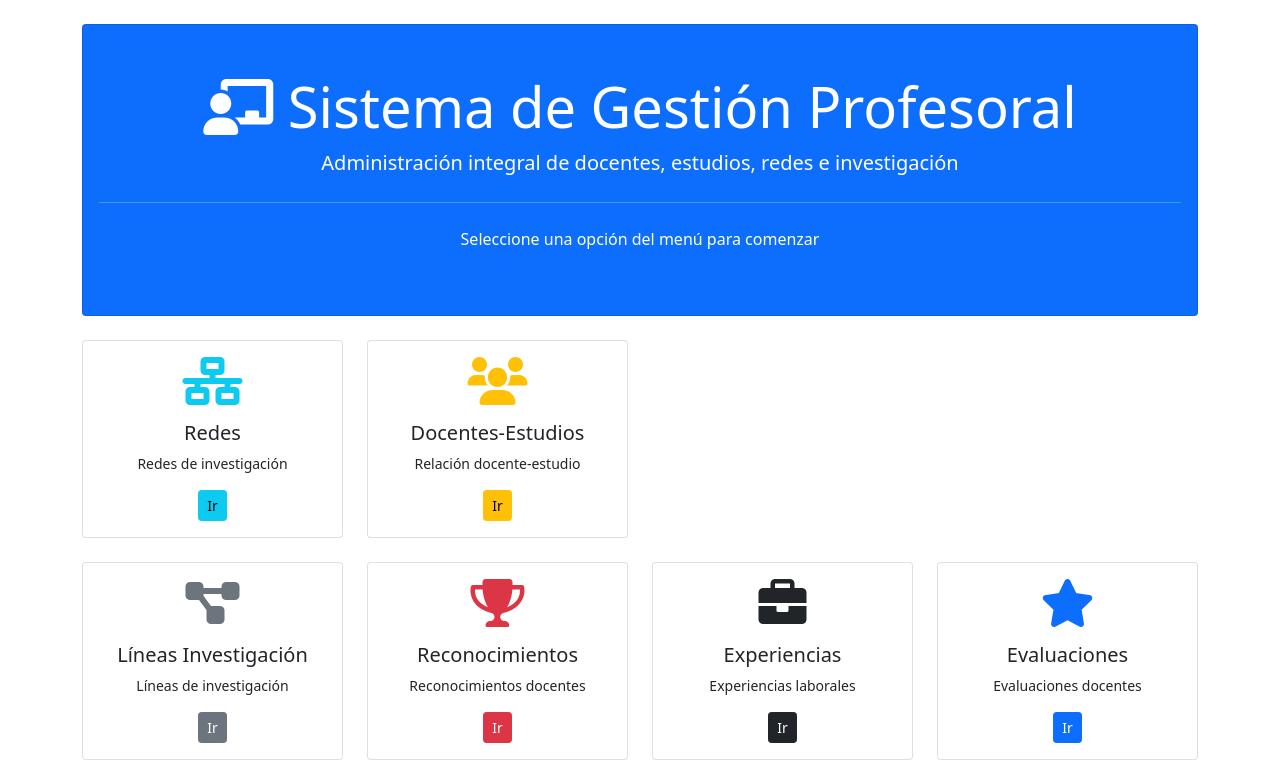
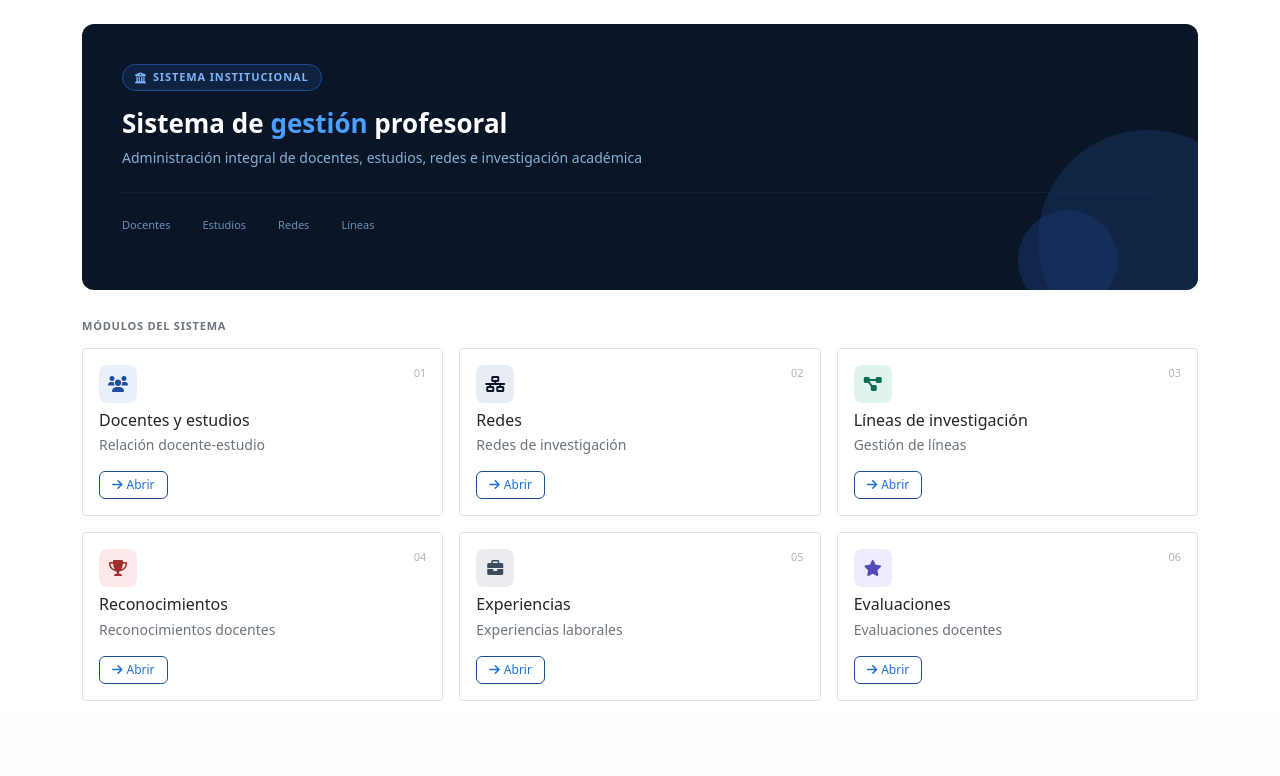
Before and after one commit to angelaroldan090-hub/construcciongestionprofesoral, a Python web app: template templates/pages/home.html in a window 1280 px wide. Shown: the part 88-864 px from the top of the page. After the commit the page ends 789 px from the top, so only its background shows below. Run offline with Jinja, Linux system fonts and the light colour scheme; the template is opened without the code that fills it, so the values that code supplies are empty.

Commit message:
feat: edición menú

```diff
--- a/templates/pages/home.html
+++ b/templates/pages/home.html
@@ -1,85 +1,114 @@
 {% extends "layout/base.html" %}
+{% block title %}Inicio{% endblock %}
+{% block content %}
+<style>
+.u-hero{background:#0a1628;border-radius:12px;padding:2.5rem;margin-bottom:1.75rem;position:relative;overflow:hidden}
+.u-hero::after{content:'';position:absolute;right:-60px;bottom:-60px;width:220px;height:220px;border-radius:50%;background:#1a3a6e;opacity:.4}
+.u-hero::before{content:'';position:absolute;right:80px;bottom:-20px;width:100px;height:100px;border-radius:50%;background:#1e4d99;opacity:.3}
+.u-badge{display:inline-flex;align-items:center;gap:6px;font-size:11px;font-weight:600;color:#7eb3f5;letter-spacing:.08em;text-transform:uppercase;background:#0f2340;border:1px solid #1e4d99;border-radius:20px;padding:4px 12px;margin-bottom:1rem}
+.u-title{font-size:26px;font-weight:600;color:#fff;line-height:1.25;margin-bottom:.5rem;position:relative;z-index:1}
+.u-title span{color:#4d9fff}
+.u-sub{font-size:14px;color:#8aafd4;margin-bottom:1.5rem;position:relative;z-index:1}
+.u-divider{border:none;border-top:1px solid #1e3a5f;margin-bottom:1.5rem}
+.u-stats{display:flex;gap:2rem;position:relative;z-index:1}
+.u-stat-val{font-size:20px;font-weight:600;color:#fff}
+.u-stat-lbl{font-size:11px;color:#6a90b8}
+.slabel{font-size:11px;font-weight:600;letter-spacing:.07em;text-transform:uppercase;color:#6c757d;margin-bottom:14px}
+.mcard{transition:border-color .15s}
+.mcard:hover{border-color:#1e4d99 !important}
+.mcard-icon{width:38px;height:38px;border-radius:8px;display:flex;align-items:center;justify-content:center;font-size:16px}
+.mcard-num{font-size:11px;color:#adb5bd;font-weight:500}
+.mcard-btn{font-size:12px;padding:4px 12px;border:1px solid #1e4d99;color:#1e6fd4;background:transparent;border-radius:6px;text-decoration:none;display:inline-flex;align-items:center;gap:4px}
+.mcard-btn:hover{background:#e8f0fc;color:#1e4d99}
+</style>
 
-{% block title %}Inicio{% endblock %}
-
-{% block content %}
-<div class="row">
-    <div class="col-12">
-        <div class="card bg-primary text-white">
-            <div class="card-body text-center py-5">
-                <h1 class="display-4">
-                    <i class="fas fa-chalkboard-user"></i> Sistema de Gestión Profesoral
-                </h1>
-                <p class="lead">Administración integral de docentes, estudios, redes e investigación</p>
-                <hr class="my-4 bg-light">
-                <p>Seleccione una opción del menú para comenzar</p>
-            </div>
-        </div>
+<div class="u-hero">
+    <div class="u-badge"><i class="fas fa-university"></i> Sistema institucional</div>
+    <h4 class="u-title">Sistema de <span>gestión</span> profesoral</h4>
+    <p class="u-sub">Administración integral de docentes, estudios, redes e investigación académica</p>
+    <hr class="u-divider">
+    <div class="u-stats">
+        <div><p class="u-stat-lbl">Docentes</p></div>
+        <div><p class="u-stat-lbl">Estudios</p></div>
+        <div><p class="u-stat-lbl">Redes</p></div>
+        <div><p class="u-stat-lbl">Líneas</p></div>
     </div>
 </div>
 
-<div class="row mt-4">
-    <div class="col-md-3 mb-3">
-        <div class="card text-center h-100">
-            <div class="card-body">
-                <i class="fas fa-network-wired fa-3x text-info mb-3"></i>
-                <h5 class="card-title">Redes</h5>
-                <p class="card-text small">Redes de investigación</p>
-                <a href="{{ url_for('red.listar') }}" class="btn btn-info btn-sm">Ir</a>
+<p class="slabel">Módulos del sistema</p>
+<div class="row row-cols-2 row-cols-md-3 g-3">
+
+    <div class="col"><div class="card h-100 border mcard">
+        <div class="card-body">
+            <div class="d-flex justify-content-between align-items-start mb-2">
+                <div class="mcard-icon" style="background:#e8f0fc;color:#1e4d99"><i class="fas fa-users"></i></div>
+                <span class="mcard-num">01</span>
             </div>
+            <h6 class="fw-semibold mb-1">Docentes y estudios</h6>
+            <p class="text-muted small mb-3">Relación docente-estudio</p>
+            <a href="{{ url_for('docentes_estudios.listar') }}" class="mcard-btn"><i class="fas fa-arrow-right"></i> Abrir</a>
         </div>
-    </div>
-    <div class="col-md-3 mb-3">
-        <div class="card text-center h-100">
-            <div class="card-body">
-                <i class="fas fa-users fa-3x text-warning mb-3"></i>
-                <h5 class="card-title">Docentes-Estudios</h5>
-                <p class="card-text small">Relación docente-estudio</p>
-                <a href="{{ url_for('docentes_estudios.listar') }}" class="btn btn-warning btn-sm">Ir</a>
+    </div></div>
+
+    <div class="col"><div class="card h-100 border mcard">
+        <div class="card-body">
+            <div class="d-flex justify-content-between align-items-start mb-2">
+                <div class="mcard-icon" style="background:#e8edf5;color:#0a1628"><i class="fas fa-network-wired"></i></div>
+                <span class="mcard-num">02</span>
             </div>
+            <h6 class="fw-semibold mb-1">Redes</h6>
+            <p class="text-muted small mb-3">Redes de investigación</p>
+            <a href="{{ url_for('red.listar') }}" class="mcard-btn"><i class="fas fa-arrow-right"></i> Abrir</a>
         </div>
-    </div>
-</div>
-<div class="row mt-2">
-    <div class="col-md-3 mb-3">
-        <div class="card text-center h-100">
-            <div class="card-body">
-                <i class="fas fa-project-diagram fa-3x text-secondary mb-3"></i>
-                <h5 class="card-title">Líneas Investigación</h5>
-                <p class="card-text small">Líneas de investigación</p>
-                <a href="{{ url_for('linea.listar') }}" class="btn btn-secondary btn-sm">Ir</a>
+    </div></div>
+
+    <div class="col"><div class="card h-100 border mcard">
+        <div class="card-body">
+            <div class="d-flex justify-content-between align-items-start mb-2">
+                <div class="mcard-icon" style="background:#e0f4ee;color:#0F6E56"><i class="fas fa-project-diagram"></i></div>
+                <span class="mcard-num">03</span>
             </div>
+            <h6 class="fw-semibold mb-1">Líneas de investigación</h6>
+            <p class="text-muted small mb-3">Gestión de líneas</p>
+            <a href="{{ url_for('linea.listar') }}" class="mcard-btn"><i class="fas fa-arrow-right"></i> Abrir</a>
         </div>
-    </div>
-    <div class="col-md-3 mb-3">
-        <div class="card text-center h-100">
-            <div class="card-body">
-                <i class="fas fa-trophy fa-3x text-danger mb-3"></i>
-                <h5 class="card-title">Reconocimientos</h5>
-                <p class="card-text small">Reconocimientos docentes</p>
-                <a href="{{ url_for('reconocimiento.listar') }}" class="btn btn-danger btn-sm">Ir</a>
+    </div></div>
+
+    <div class="col"><div class="card h-100 border mcard">
+        <div class="card-body">
+            <div class="d-flex justify-content-between align-items-start mb-2">
+                <div class="mcard-icon" style="background:#fce8e8;color:#A32D2D"><i class="fas fa-trophy"></i></div>
+                <span class="mcard-num">04</span>
             </div>
+            <h6 class="fw-semibold mb-1">Reconocimientos</h6>
+            <p class="text-muted small mb-3">Reconocimientos docentes</p>
+            <a href="{{ url_for('reconocimiento.listar') }}" class="mcard-btn"><i class="fas fa-arrow-right"></i> Abrir</a>
         </div>
-    </div>
-    <div class="col-md-3 mb-3">
-        <div class="card text-center h-100">
-            <div class="card-body">
-                <i class="fas fa-briefcase fa-3x text-dark mb-3"></i>
-                <h5 class="card-title">Experiencias</h5>
-                <p class="card-text small">Experiencias laborales</p>
-                <a href="{{ url_for('experiencia.listar') }}" class="btn btn-dark btn-sm">Ir</a>
+    </div></div>
+
+    <div class="col"><div class="card h-100 border mcard">
+        <div class="card-body">
+            <div class="d-flex justify-content-between align-items-start mb-2">
+                <div class="mcard-icon" style="background:#eaecf0;color:#3d4a5c"><i class="fas fa-briefcase"></i></div>
+                <span class="mcard-num">05</span>
             </div>
+            <h6 class="fw-semibold mb-1">Experiencias</h6>
+            <p class="text-muted small mb-3">Experiencias laborales</p>
+            <a href="{{ url_for('experiencia.listar') }}" class="mcard-btn"><i class="fas fa-arrow-right"></i> Abrir</a>
         </div>
-    </div>
-    <div class="col-md-3 mb-3">
-        <div class="card text-center h-100">
-            <div class="card-body">
-                <i class="fas fa-star fa-3x text-primary mb-3"></i>
-                <h5 class="card-title">Evaluaciones</h5>
-                <p class="card-text small">Evaluaciones docentes</p>
-                <a href="{{ url_for('evaluacion.listar') }}" class="btn btn-primary btn-sm">Ir</a>
+    </div></div>
+
+    <div class="col"><div class="card h-100 border mcard">
+        <div class="card-body">
+            <div class="d-flex justify-content-between align-items-start mb-2">
+                <div class="mcard-icon" style="background:#eeebfc;color:#534AB7"><i class="fas fa-star"></i></div>
+                <span class="mcard-num">06</span>
             </div>
+            <h6 class="fw-semibold mb-1">Evaluaciones</h6>
+            <p class="text-muted small mb-3">Evaluaciones docentes</p>
+            <a href="{{ url_for('evaluacion.listar') }}" class="mcard-btn"><i class="fas fa-arrow-right"></i> Abrir</a>
         </div>
-    </div>
+    </div></div>
+
 </div>
 {% endblock %}
```
